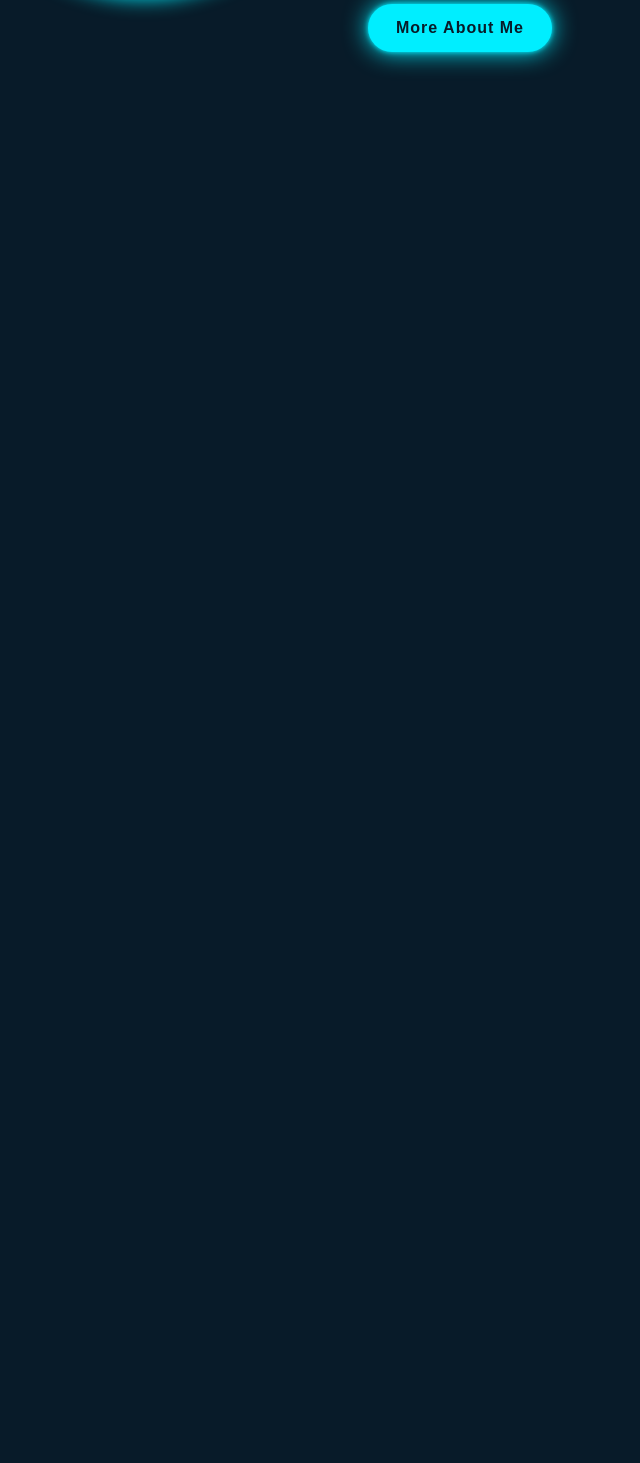
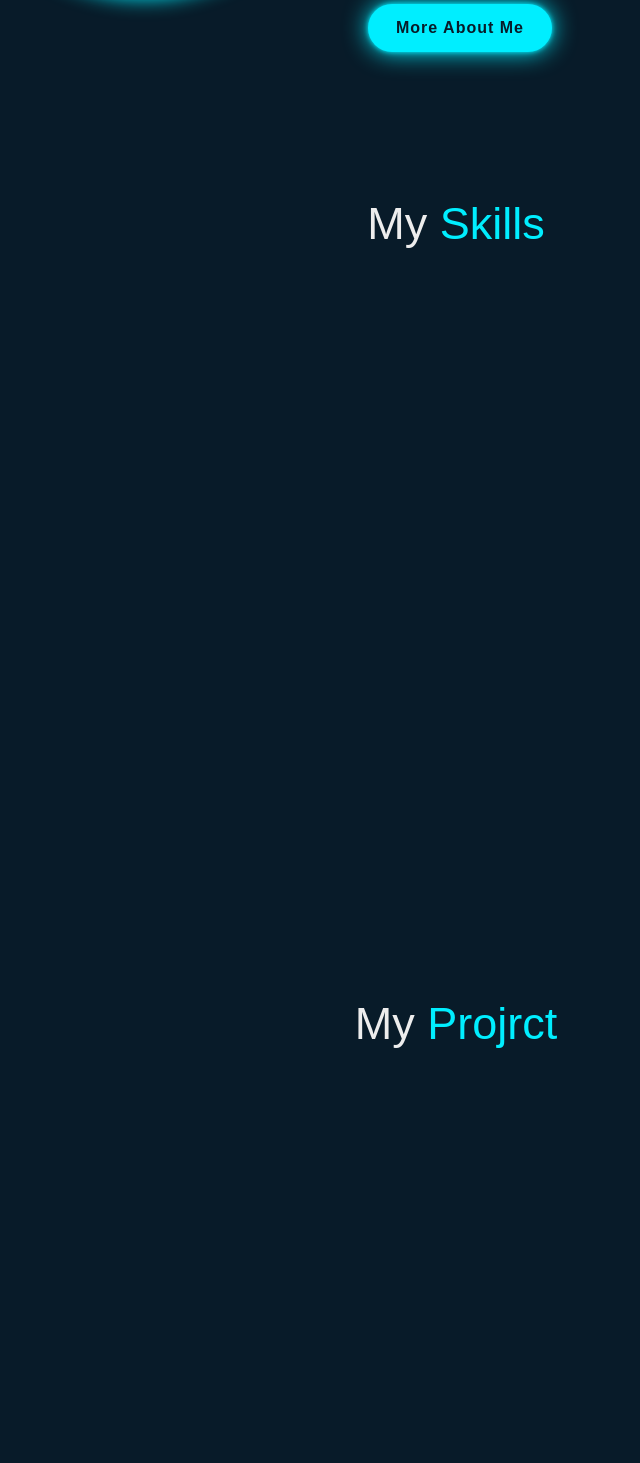
Before and after one commit to ftnimran/react-portfolio, a React (Vite) app: page / in a window 1280 px wide. Shown: the part 1487-2950 px from the top of the page, without its empty margins (184-824 px from the left). Built offline with nearby package versions, Linux system fonts and the light colour scheme.

Commit message:
add skill & project files & changes of index.css file

```diff
--- /dev/null
+++ b/src/components/SectionTitle.jsx
@@ -0,0 +1,11 @@
+import React from 'react'
+
+const SectionTitle = ({titleText1, titleText2}) => {
+  return (
+    <div className='section-title'>
+        <h2 className='pt-3 text-center text-11'>{titleText1}<span className='text-[#0ef]'>{titleText2}</span></h2>
+    </div>
+  )
+}
+
+export default SectionTitle
--- a/src/index.css
+++ b/src/index.css
@@ -2,8 +2,8 @@
 @import "tailwindcss";
 
 * {
-  margin: 0;
-  padding: 0;
+  /* margin: 0;
+  padding: 0; */
   box-sizing: border-box;
 }
 
--- a/src/pages/Projects.jsx
+++ b/src/pages/Projects.jsx
@@ -1,10 +1,12 @@
 import React from 'react'
+import SectionTitle from '../components/SectionTitle'
 
 const Projects = () => {
   return (
-   <section id='Projects' className='w-screen h-screen pt-17 px-[10%] pb-0'>
+   <section id='projects' className='w-full min-h-screen max-h-none pt-16 px-[10%] pb-0'>
+    <SectionTitle titleText1="My" titleText2=" Projrct" />
 
-
+    <div></div>
 
     </section>
   )
--- a/src/pages/Skills.jsx
+++ b/src/pages/Skills.jsx
@@ -1,10 +1,15 @@
 import React from 'react'
+import SectionTitle from '../components/SectionTitle'
 
 const Skills = () => {
   return (
-     <section id='skills' className='w-screen h-screen pt-17 px-[10%] pb-0'>
+     <section id='skills' className='w-full min-h-screen max-h-none pt-16 px-[10%] pb-0'>
+     <SectionTitle titleText1="My" titleText2=" Skills" />
 
-
+     <div className='h-full w-full flex items-center justify-between relative mt-20'>
+      <div className='h-80 w-80'></div>
+      <div className='h-80 w-80'></div>
+     </div>
 
     </section>
   )
```
